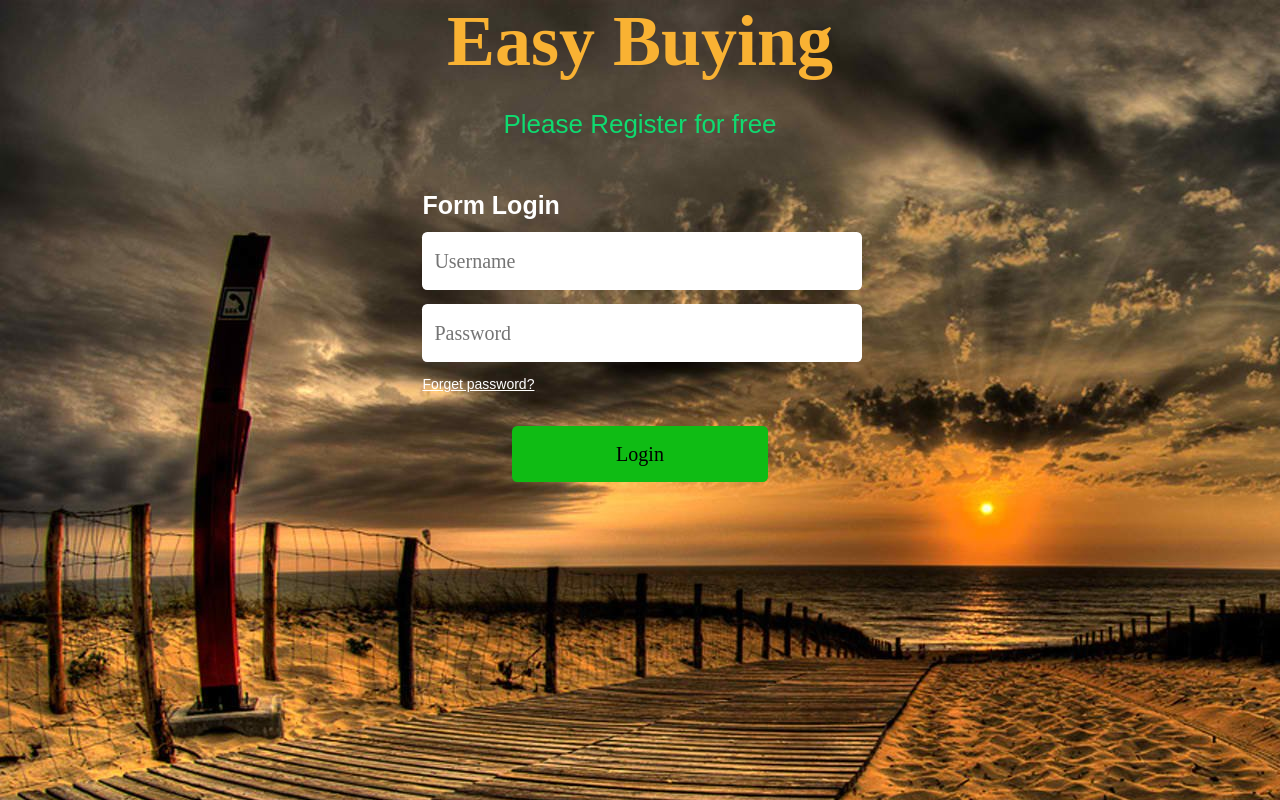
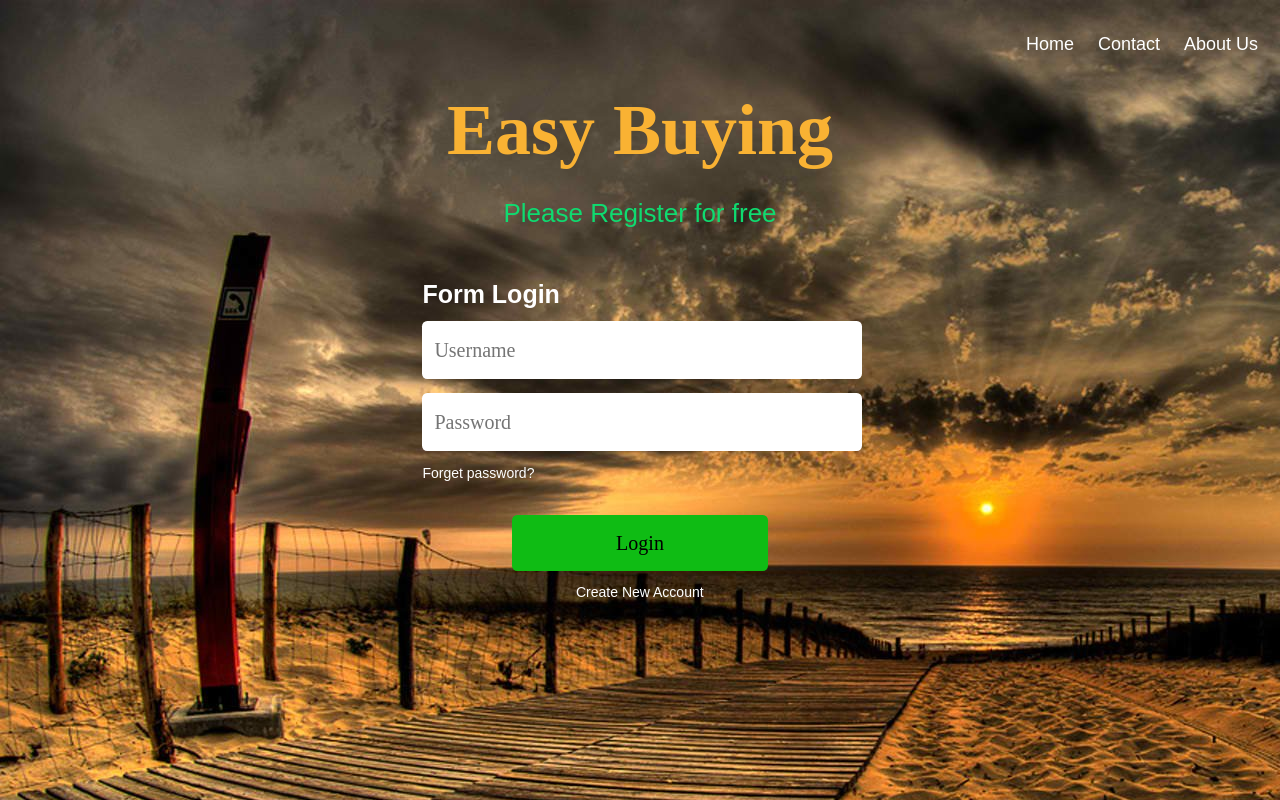
Before and after one commit to kimthunbunly/FormLogin, a React (Create React App) app: page / in a window 1280 px wide. Built offline with nearby package versions, Linux system fonts and the light colour scheme.

Commit message:
project was update

```diff
--- a/src/i-assests/i-css/Style.css
+++ b/src/i-assests/i-css/Style.css
@@ -1,8 +1,56 @@
 .Header{background-image: url('../i-image/background.jpg'); width: 100%;height: 100vh;display: block;margin: 0px;padding: 0px;}
-.Header-Text h1{margin: 0px;text-align: center;font-size: 72px;font-family: cursive;color:#F9B233; }
+.header-right{  overflow: hidden; padding: 20px 10px;}
+.header-right a {  float: right;  color: #FFF;  text-align: center;  padding: 12px;  text-decoration: none;  font-size: 18px;  line-height: 25px;}
+.Header-Text h1{margin: 0px;text-align: center;font-size: 72px;font-family: cursive;color:#F9B233; animation-name: bounceIn;animation-duration: 2s;}
 .Header-Text p{text-align: center;font-size: 26px;font-family: fantasy;color: #0FDB70}
 .panel{width:auto;height:auto;background: rgba(135,135,135,0.2);margin: 0px;}
 .panel h3{float: left; margin-left: 33%; font-size: 25px;margin-bottom: 12px; color: #FFF;}
 .panel input{ font-size: 20px;font-family: TimesNewRoman; width: 34%;  height: 7vh;   float: left;   margin-left: 33%;   border-radius: 5.2px;   border-style: none;margin-bottom: 14px;}
-.forget-pass a{ font-size: 14px; color: #FFF; float: left;  margin-left: 33%;}
-.btn-login button{font-size: 20px;font-family:cursive; width: 20%; height: 7vh; float: left; margin-left: 40%; border-radius: 5.2px;  border-style: none;  margin-top: 34px; background-color: #0FBC14}
+.forget-pass a{ font-size: 14px; color: #FFF; float: left;  margin-left: 33%;text-decoration: none;}
+.btn-login button{font-size: 20px;font-family:cursive; width: 20%; height: 7vh; float: left; margin-left: 40%; border-radius: 5.2px;  border-style: none;  margin-top: 34px; background-color: #0FBC14;}
+.sign-in a{ font-size: 14px;color: #FFF; text-align: center; float: left; margin-left: 45%; margin-top: 1%; text-decoration: none;}
+
+@keyframes bounceIn {
+  from,
+  20%,
+  40%,
+  60%,
+  80%,
+  to {
+    -webkit-animation-timing-function: cubic-bezier(0.215, 0.61, 0.355, 1);
+    animation-timing-function: cubic-bezier(0.215, 0.61, 0.355, 1);
+  }
+
+  0% {
+    opacity: 0;
+    -webkit-transform: scale3d(0.3, 0.3, 0.3);
+    transform: scale3d(0.3, 0.3, 0.3);
+  }
+
+  20% {
+    -webkit-transform: scale3d(1.1, 1.1, 1.1);
+    transform: scale3d(1.1, 1.1, 1.1);
+  }
+
+  40% {
+    -webkit-transform: scale3d(0.9, 0.9, 0.9);
+    transform: scale3d(0.9, 0.9, 0.9);
+  }
+
+  60% {
+    opacity: 1;
+    -webkit-transform: scale3d(1.03, 1.03, 1.03);
+    transform: scale3d(1.03, 1.03, 1.03);
+  }
+
+  80% {
+    -webkit-transform: scale3d(0.97, 0.97, 0.97);
+    transform: scale3d(0.97, 0.97, 0.97);
+  }
+
+  to {
+    opacity: 1;
+    -webkit-transform: scale3d(1, 1, 1);
+    transform: scale3d(1, 1, 1);
+  }
+}
--- a/src/i-components/i-Header/Header.js
+++ b/src/i-components/i-Header/Header.js
@@ -6,6 +6,11 @@ class Header extends Component {
   render() {
     return (
           <div className="Header">
+            <div class="header-right">
+                <a class="active" href="#about">About Us</a>
+                <a href="#contact">Contact</a>
+                <a href="#home">Home</a>
+            </div>
             <div className="Header-Text">
               <h1>Easy Buying</h1>
               <p>Please Register for free</p>
--- a/src/i-components/i-form-login/login.js
+++ b/src/i-components/i-form-login/login.js
@@ -14,6 +14,9 @@ class Login extends Component {
                 <div className="btn-login">
                   <button type="button">Login</button>
                 </div>
+                <div className="sign-in">
+                  <a href=''>Create New Account</a>
+                </div>
           </div>
     );
   }
```
Also changed, not shown: src/i-components/i-signin/signin.js (added, +14 -0 lines).
